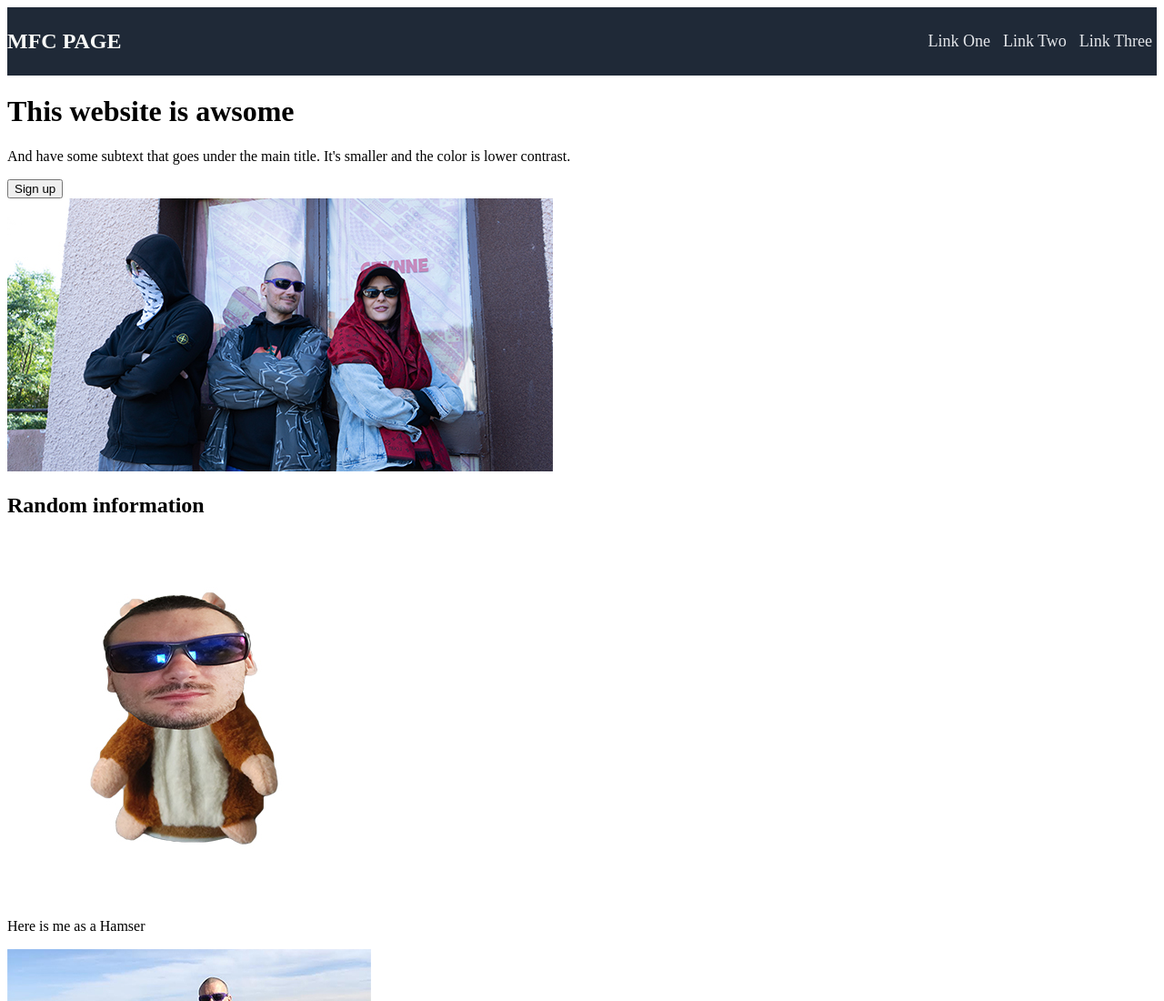
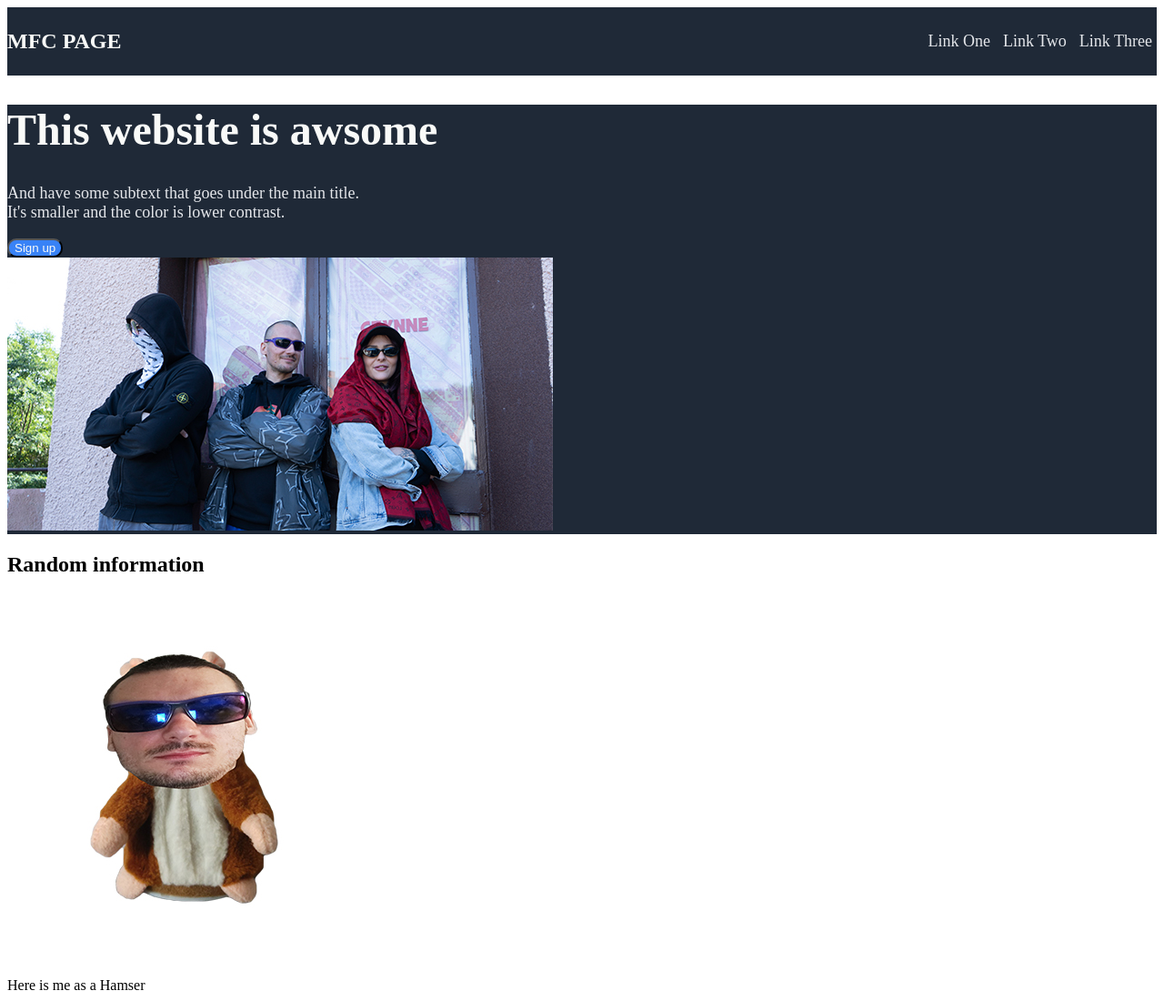
Before and after one commit to mfcuser/mfc-landing-page, a plain HTML site: page index.html in a window 1280 px wide. Shown: the top 1100 px of the page at 91% size. Drawn offline with Linux system fonts and the light colour scheme.

Commit message:
Update p

```diff
--- a/index.html
+++ b/index.html
@@ -22,7 +22,8 @@
             <div class="awsome-info">
                 <h1>This website is awsome</h1>
                 <p>And have some subtext that
-                    goes under the main title. It's smaller
+                    goes under the main title.
+                    <br>It's smaller
                     and the color is lower contrast.
                 </p>
                 <button type="button" id="button-main">Sign up</button>
--- a/styles.css
+++ b/styles.css
@@ -20,3 +20,26 @@
 }
 
 /* awsome website part */
+
+.awsome-website {
+    background-color: #1f2937;
+}
+
+.awsome-info h1 {
+    color: #F9FAF8;
+    font-size: 48px;
+    font-weight: extra-bold;
+}
+
+.awsome-info p {
+    color: #E5E7EB;
+    font-size: 18px;
+}
+
+#button-main {
+    background-color: #3882F6;
+    color: #F9FAF8;
+    border-radius: 10px;
+
+
+}
```
